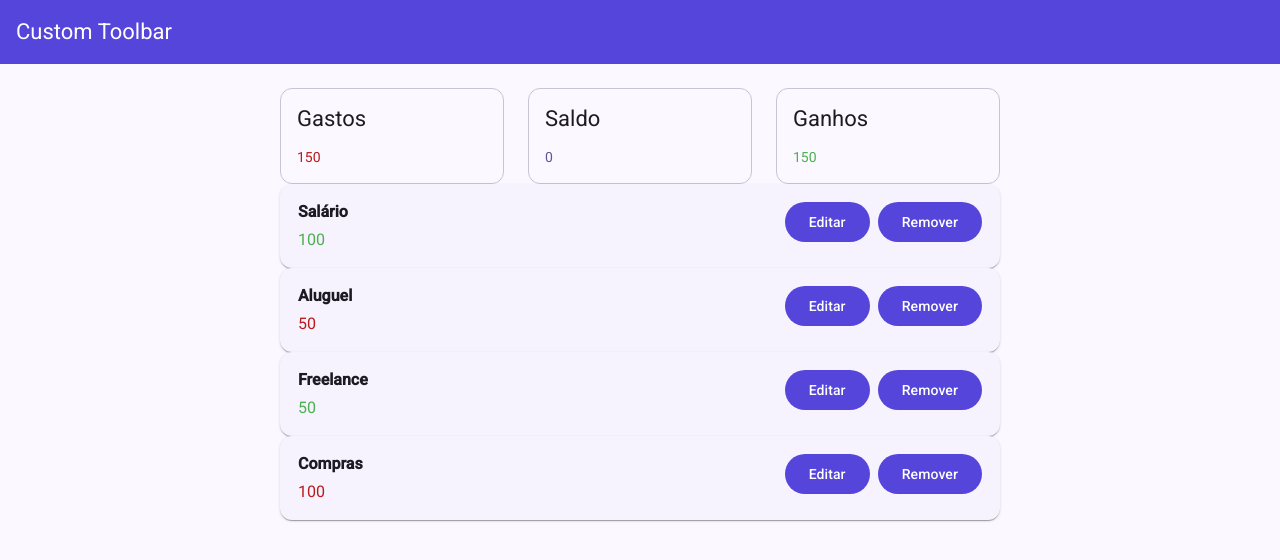
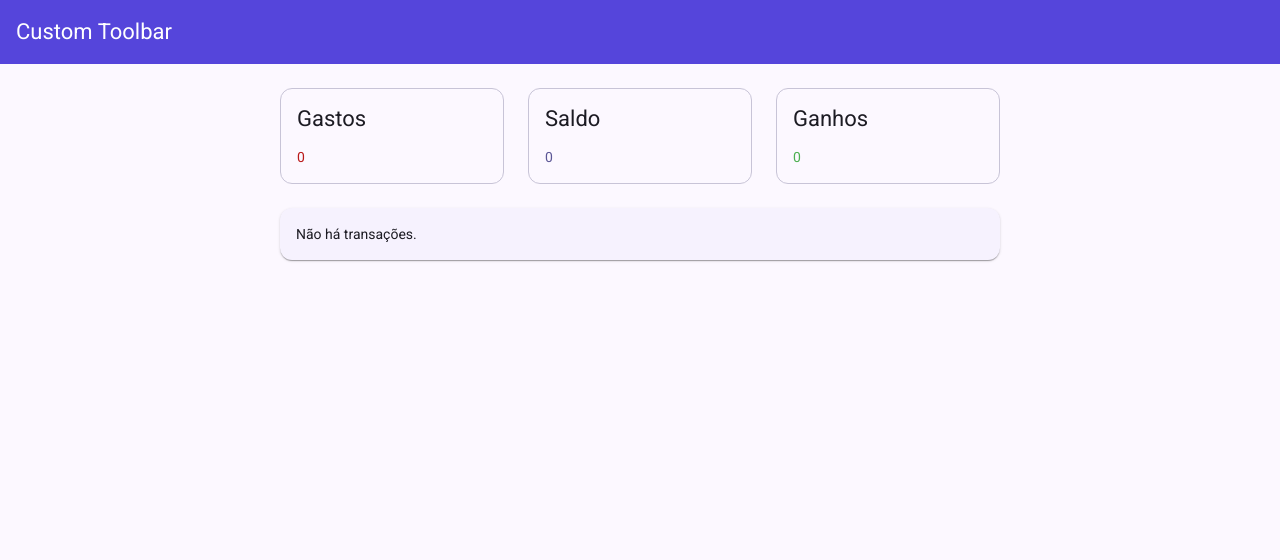
Before and after one commit to fabioaguir/gerenciador-financeiro, an Angular app: page / in a window 1280 px wide. Shown: the top 560 px of the page. Built offline with nearby package versions, Linux system fonts and the light colour scheme.

Commit message:
Mostrando mensagem quando não há transações

```diff
--- /dev/null
+++ b/src/app/features/home/components/no-transaction/no-transaction.html
@@ -0,0 +1,3 @@
+<mat-card>
+    <mat-card-content class="transation">Não há transações.</mat-card-content>
+</mat-card>
--- /dev/null
+++ b/src/app/features/home/components/no-transaction/no-transaction.scss
@@ -0,0 +1,4 @@
+.transaction {
+    display: flex;
+    justify-content: center;
+}
--- /dev/null
+++ b/src/app/features/home/components/no-transaction/no-transaction.ts
@@ -0,0 +1,12 @@
+import { Component } from '@angular/core';
+import { MatCardModule } from "@angular/material/card";
+
+@Component({
+  selector: 'app-no-transaction',
+  imports: [MatCardModule],
+  templateUrl: './no-transaction.html',
+  styleUrl: './no-transaction.scss',
+})
+export class NoTransaction {
+
+}
--- a/src/app/features/home/home.html
+++ b/src/app/features/home/home.html
@@ -1,5 +1,9 @@
 <app-balance [transactions]="transactions()"></app-balance>
 
-@for (item of transactions(); track item) {
-  <app-transaction-item [transaction]="item"></app-transaction-item>
-}
+<div class="transactions">
+  @for (item of transactions(); track item) {
+    <app-transaction-item [transaction]="item"/>
+  } @empty {
+    <app-no-transaction/>
+  }
+</div>
--- a/src/app/features/home/home.scss
+++ b/src/app/features/home/home.scss
@@ -0,0 +1,3 @@
+.transactions {
+    margin: 24PX 0;
+}
--- a/src/app/features/home/home.ts
+++ b/src/app/features/home/home.ts
@@ -3,31 +3,32 @@ import { Balance } from "./components/balance/balance";
 import { TransactionItem } from "./components/transaction-item/transaction-item";
 import { Transaction } from '../../shared/transaction/intafaces/transaction';
 import { TransactionType } from '../../shared/transaction/enuns/transaction-type';
+import { NoTransaction } from "./components/no-transaction/no-transaction";
 
 @Component({
   selector: 'app-home',
-  imports: [Balance, TransactionItem],
+  imports: [Balance, TransactionItem, NoTransaction],
   templateUrl: './home.html',
   styleUrl: './home.scss',
 })
 export class Home {
 
   transactions = signal<Transaction[]>([
-    {
-      value: 100, type: TransactionType.INCOME,
-      title: 'Salário'
-    },
-    {
-      value: 50, type: TransactionType.OUTCOME,
-      title: 'Aluguel'
-    },
-    {
-      value: 50, type: TransactionType.INCOME,
-      title: 'Freelance'
-    },
-    {
-      value: 100, type: TransactionType.OUTCOME,
-      title: 'Compras'
-    },
+    // {
+    //   value: 100, type: TransactionType.INCOME,
+    //   title: 'Salário'
+    // },
+    // {
+    //   value: 50, type: TransactionType.OUTCOME,
+    //   title: 'Aluguel'
+    // },
+    // {
+    //   value: 50, type: TransactionType.INCOME,
+    //   title: 'Freelance'
+    // },
+    // {
+    //   value: 100, type: TransactionType.OUTCOME,
+    //   title: 'Compras'
+    // },
   ])
 }
```
